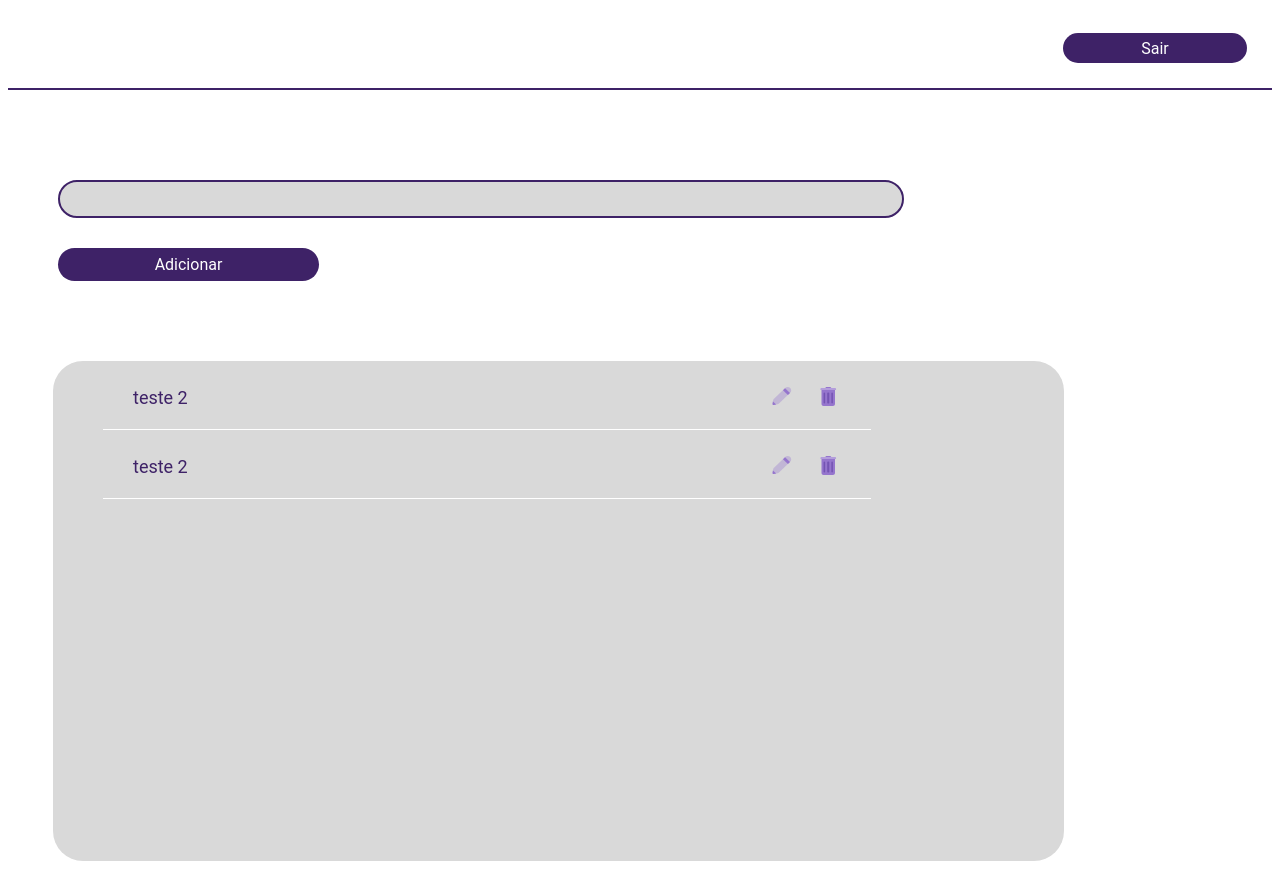
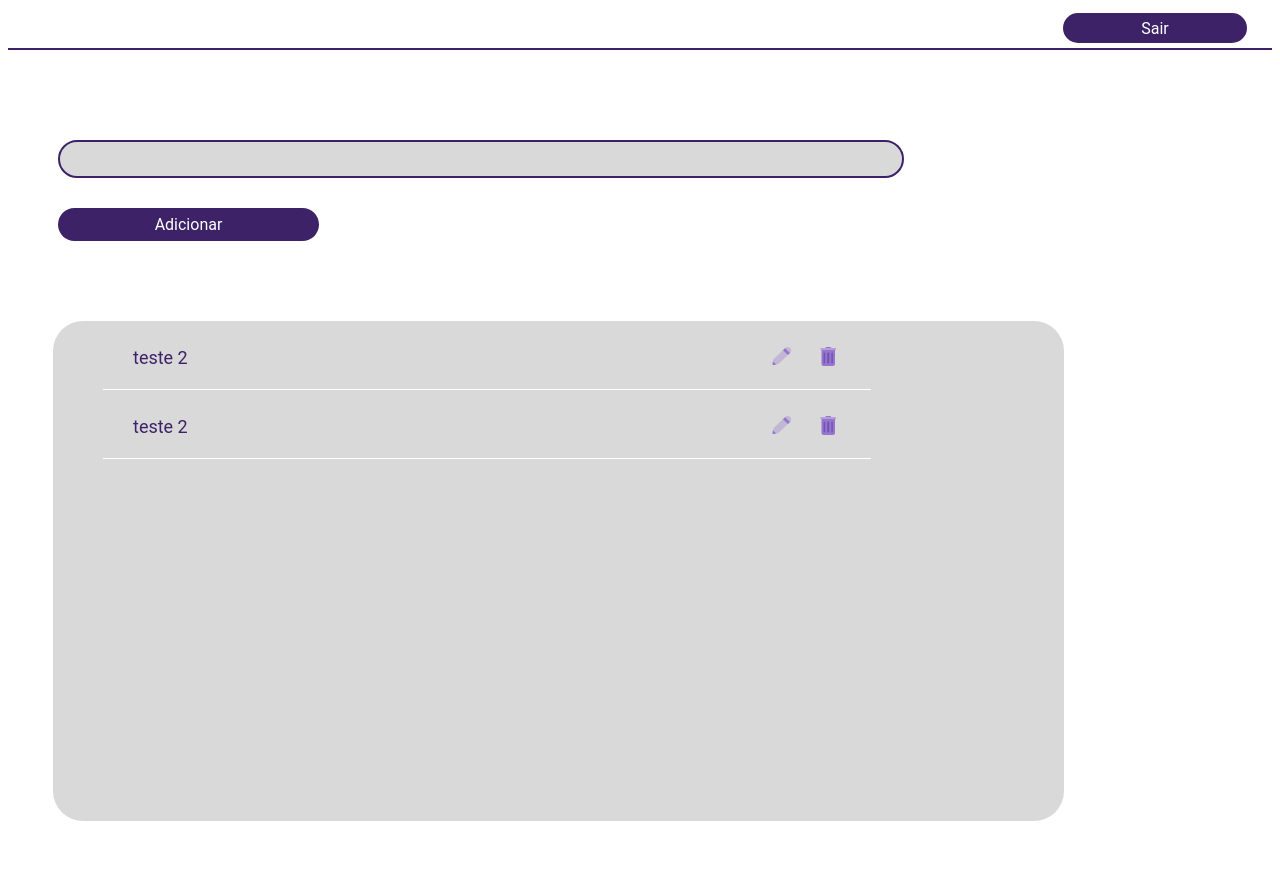
Before and after one commit to jeanmts/Gerenciador-tarefas, a React (Vite) app: page /main in a window 1280 px wide. After the commit the page ends 829 px from the top, so only its background shows below. Built offline with nearby package versions, Linux system fonts and the light colour scheme.

Commit message:
resolvendo bug rotas

```diff
--- a/src/components/Header/styles.css
+++ b/src/components/Header/styles.css
@@ -1,6 +1,6 @@
 .container-header {
   width: 100%;
-  heigth: 40px;
+  height: 40px;
   display: flex;
   align-items: center;
   justify-content: flex-end;
```
